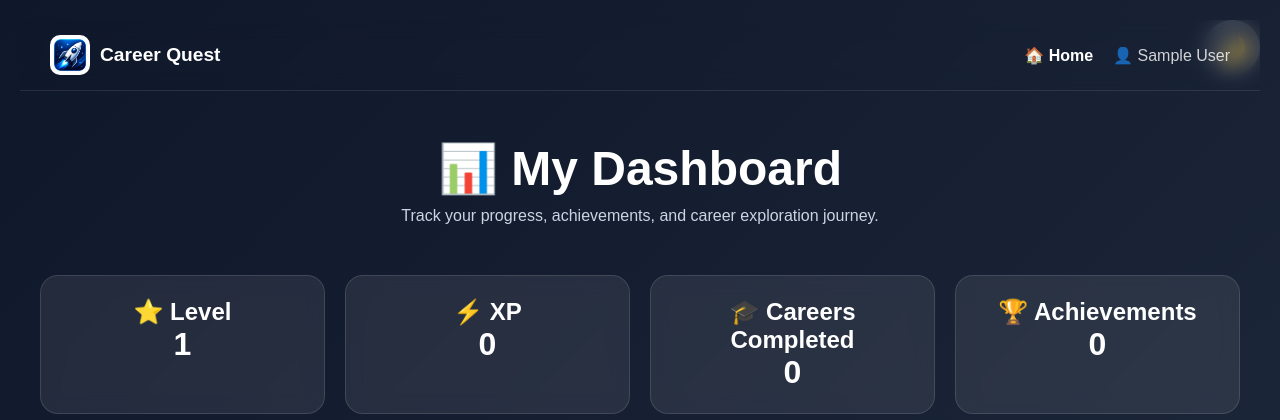
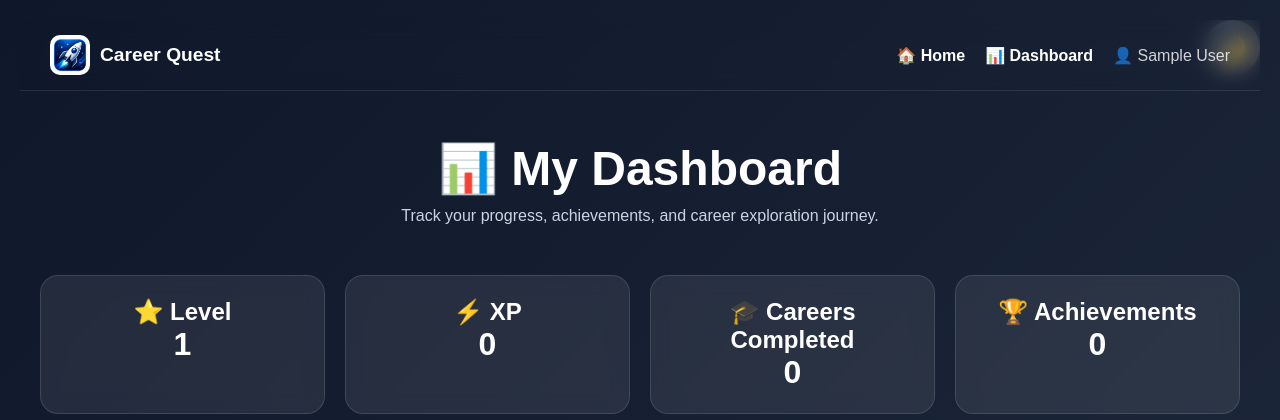
Before and after one commit to Armaan788/Career_Quest, a Flask app: page /dashboard in a window 1280 px wide. Shown: the top 420 px of the page. Run offline with Flask 3, Linux system fonts and the light colour scheme; the visitor is signed in with stand-in values (Sample User, id 1).

Commit message:
Add dashboard

```diff
--- a/templates/base.html
+++ b/templates/base.html
@@ -30,6 +30,10 @@
         <a href="/">🏠 Home</a>
 
         {% if session.get("player_name") %}
+
+      <a href="/dashboard">
+    📊 Dashboard
+</a>
 
         <span class="nav-player">
             👤 {{ session["player_name"] }}
```
